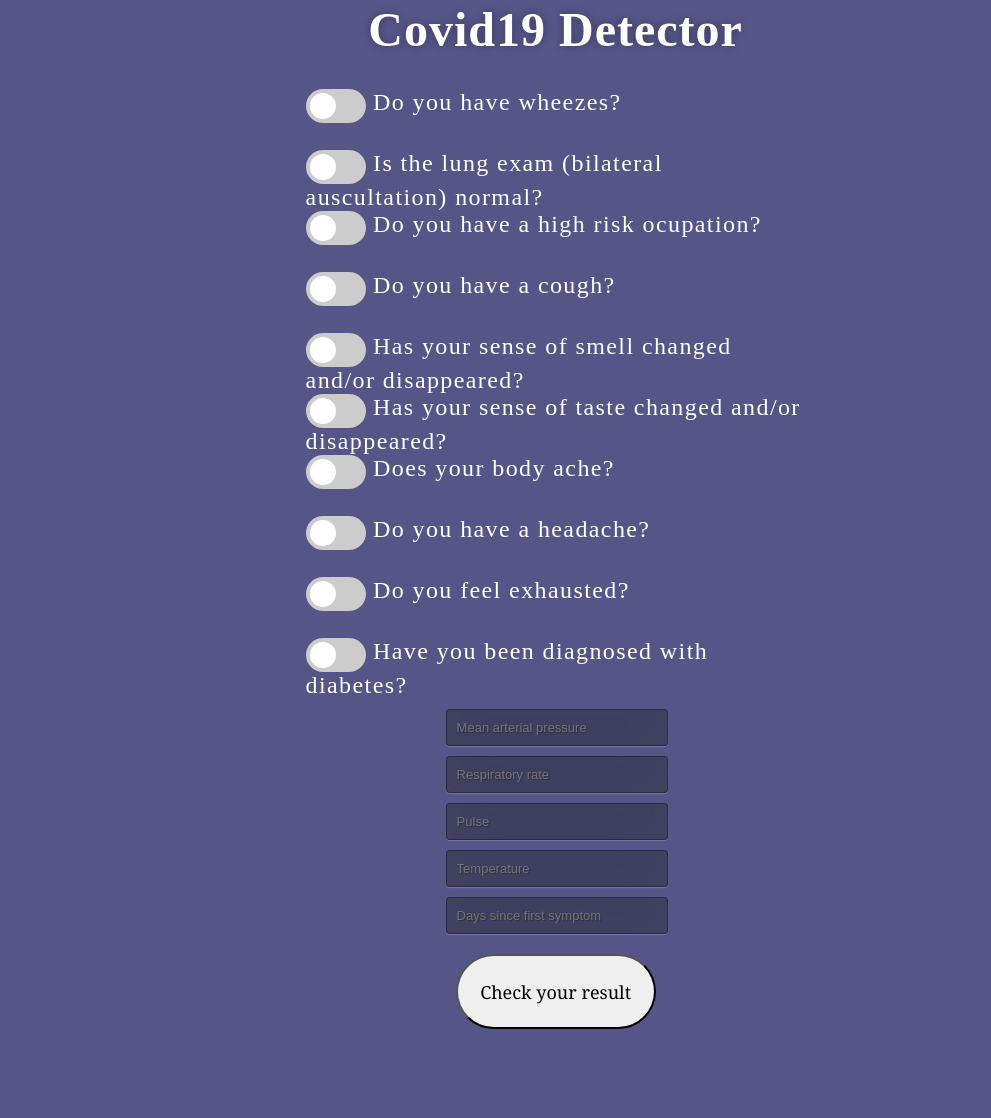
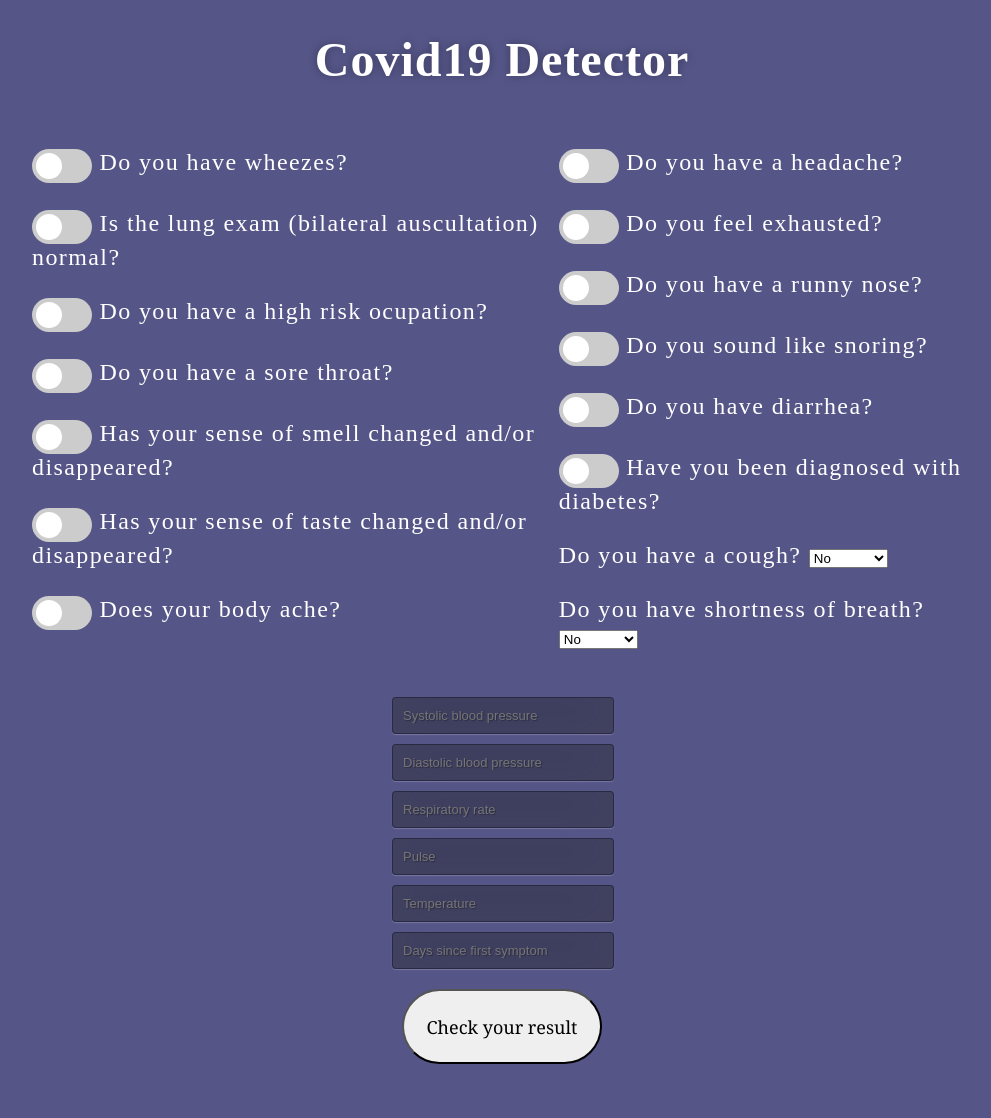
Before and after one commit to Sir-Slade/covid_prediction_project, a Flask app: page / in a window 1280 px wide. Shown: the whole page, without its empty margins (146-1137 px from the left). Before the commit the page ends 1029 px from the top, so only its background shows below. Run offline with Flask 2, Linux system fonts and the light colour scheme; parts of the project's set-up code (start-up, migrations or seed data) failed here and were passed over.

Commit message:
Modified the app so the training script, the app and the html makes use of the new selected features, adding the corresponding parameters in the webpage. Also I changed the layout of the screen so it looks nicer

```diff
--- a/WebApp/FlaskApp.py
+++ b/WebApp/FlaskApp.py
@@ -11,12 +11,16 @@ model = pickle.load(open(model_path + "/logistic_regression.mdl", mode='rb'))
 imputer = pickle.load(open(model_path + "/imputer.imp", mode='rb'))
 
 threshold = .44 #The threshold used to classify a result (if p[x=="Positive"] > .44, then x is "Positive")
-categorical_cols = ['wheezes', 'ctab', 'high_risk_exposure_occupation', 'cough',
+categorical_cols = ['wheezes', 'ctab', 'high_risk_exposure_occupation',
    'loss_of_smell', 'loss_of_taste', 'muscle_sore', 'headache', 'fatigue',
-   'diabetes']
-numerical_cols = ['pam', 'rr', 'pulse', 'temperature',
-   'days_since_symptom_onset']
-ordered_features = ["wheezes", "ctab", "pam", "rr", "pulse", "temperature", "high_risk_exposure_occupation", "cough", "loss_of_smell", "muscle_sore", "loss_of_taste", "headache", "days_since_symptom_onset", "fatigue", "fever", "diabetes"]
+   'diarrhea', 'runny_nose', 'rhonchi', 'sore_throat', 'diabetes']
+numerical_cols = ['sys', 'dia', 'rr', 'pulse', 'temperature',
+   'days_since_symptom_onset', "cough_severity", "sob_severity"]
+ordered_features = ['cough', 'cough_severity', 'ctab', 'days_since_symptom_onset', 'dia',
+       'diabetes', 'diarrhea', 'fatigue', 'fever', 'headache',
+       'high_risk_exposure_occupation', 'loss_of_smell', 'loss_of_taste',
+       'muscle_sore', 'pulse', 'rhonchi', 'rr', 'runny_nose', 'sob',
+       'sob_severity', 'sore_throat', 'sys', 'temperature', 'wheezes']
 
 @app.route('/')
 def home():
@@ -41,10 +45,12 @@ def predictHTML():
     data[categorical_cols] = data[categorical_cols].apply(lambda x : x.map({"True": True, "False": False}), axis=1).astype("bool") #To convert string to bool
     data[numerical_cols] = data[numerical_cols].astype("float")
     data["fever"] = data["temperature"] >= 38
+    data["cough"] = data["cough_severity"] != 0
+    data["sob"] = data["sob_severity"] != 0
     print(data.iloc[0]) #The values we get before imputing
 
+    data = data[ordered_features] #Because the order of the features matters in sklearn (does not remeber the names of the columns) and this statement will get the dataframe in the same order as 'ordered_features'
     data = imputer.transform(data) #Note: If I use the imputer, the result becomes negative. However if I dont, the result is positive with the same values???
-    data = data[ordered_features] #Because the order of the features matters in sklearn (does not remeber the names of the columns) and this statement will get the dataframe in the same order as 'ordered_features'
 
     prediction = model.predict_proba(data)
 
--- a/WebApp/static/css/style.css
+++ b/WebApp/static/css/style.css
@@ -14,12 +14,15 @@ body {
 
 }
 .login {
-	position: absolute;
 	top: 15%;
 	left: 47%;
-	margin: -150px 0 0 -150px;
-	width:500px;
+	margin: auto;
+	width:1000px;
 	height:400px;
+}
+.container{/*flex is for allowing the elements in the container to be displayed horizontally*/
+	display:flex;
+    padding:30px;
 }
 .categorical-values{
     text-align:left;
@@ -27,7 +30,8 @@ body {
 }
 .continuous-values{
     position: relative;
-    left:26%; width: 40%;
+    left:-1%; width: 20%;
+    margin:auto;
     padding: 10px;
 }
 
--- a/WebApp/templates/index.html
+++ b/WebApp/templates/index.html
@@ -18,12 +18,15 @@
  <div class="login">
     <h1>Covid19 Detector</h1>
 
+
      <!-- Main Input For Receiving Query to our ML -->
     <form action="{{ url_for('predictHTML')}}"method="post">
 
         <!-- Since the value of the checkbox only gets submitted when checked, we use a 'hidden' input in addition to the
             regular checkbox (with the same name) so, in case the checkbox is not activated, the hidden input is submitted.
             If it is activated, the value of the checkbox will take precedence (because it is before the hidden input) -->
+
+        <div class="container">
             <div class="categorical-values">
                 <label class="switch">
                     <input type="checkbox" name="wheezes" value="True"/>
@@ -34,7 +37,7 @@
                 <label class="switch" >
                     <input type="checkbox" name="ctab" value="True"/>
                     <span class="slider round"></span>
-            </label> Is the lung exam (bilateral auscultation) normal?<br>
+                </label> Is the lung exam (bilateral auscultation) normal?<br><br>
                 <input type="hidden" name="ctab" value="False"/>
 
                 <label class="switch">
@@ -44,21 +47,21 @@
                 <input type="hidden" name="high_risk_exposure_occupation" value="False"/>
 
                 <label class="switch">
-                <input type="checkbox" name="cough" value="True"/>
+                    <input type="checkbox" name="sore_throat" value="True"/>
                     <span class="slider round"></span>
-            </label> Do you have a cough?<br><br>
-            <input type="hidden" name="cough" value="False"/>
+                </label> Do you have a sore throat?<br><br>
+                <input type="hidden" name="sore_throat" value="False"/>
 
                 <label class="switch">
                     <input type="checkbox" name="loss_of_smell" value="True"/>
                     <span class="slider round"></span>
-            </label> Has your sense of smell changed and/or disappeared?<br>
+                </label> Has your sense of smell changed and/or disappeared?<br><br>
                 <input type="hidden" name="loss_of_smell" value="False"/>
 
                 <label class="switch">
                     <input type="checkbox" name="loss_of_taste" value="True"/>
                     <span class="slider round"></span>
-            </label> Has your sense of taste changed and/or disappeared?<br>
+                </label> Has your sense of taste changed and/or disappeared?<br><br>
                 <input type="hidden" name="loss_of_taste" value="False"/>
 
                 <label class="switch">
@@ -67,6 +70,8 @@
                 </label> Does your body ache?<br><br>
                 <input type="hidden" name="muscle_sore" value="False"/>
 
+            </div>
+            <div class="categorical-values">
                 <label class="switch">
                     <input type="checkbox" name="headache" value="True"/>
                     <span class="slider round"></span>
@@ -80,15 +85,50 @@
                 <input type="hidden" name="fatigue" value="False"/>
 
                 <label class="switch">
+                    <input type="checkbox" name="runny_nose" value="True"/>
+                    <span class="slider round"></span>
+                </label> Do you have a runny nose?<br><br>
+                <input type="hidden" name="runny_nose" value="False"/>
+
+                <label class="switch">
+                    <input type="checkbox" name="rhonchi" value="True"/>
+                    <span class="slider round"></span>
+                </label> Do you sound like snoring?<br><br>
+                <input type="hidden" name="rhonchi" value="False"/>
+
+                <label class="switch">
+                    <input type="checkbox" name="diarrhea" value="True"/>
+                    <span class="slider round"></span>
+                </label> Do you have diarrhea?<br><br>
+                <input type="hidden" name="diarrhea" value="False"/>
+
+                <label class="switch">
                     <input type="checkbox" name="diabetes" value="True"/>
                     <span class="slider round"></span>
-            </label> Have you been diagnosed with diabetes?<br>
+                </label> Have you been diagnosed with diabetes?<br><br>
                 <input type="hidden" name="diabetes" value="False"/>
+
+                 Do you have a cough?
+                <select name="cough_severity">
+                    <option value=0>No</option>
+                    <option value=1>Mild</option>
+                    <option value=2>Moderate</option>
+                    <option value=3>Severe</option>
+                </select><br><br>
+                Do you have shortness of breath?
+                <select name="sob_severity">
+                    <option value=0>No</option>
+                    <option value=1>Mild</option>
+                    <option value=2>Moderate</option>
+                    <option value=3>Severe</option>
+                </select><br>
+            </div>
         </div>
 
         <!-- In order for them to look as they originally did, just take them out of the div -->
         <div class="continuous-values">
-            <input type="number" name="pam" placeholder="Mean arterial pressure" />
+            <input type="number" name="sys" placeholder="Systolic blood pressure" />
+            <input type="number" name="dia" placeholder="Diastolic blood pressure" />
             <input type="number" name="rr" placeholder="Respiratory rate" />
             <input type="number" name="pulse" placeholder="Pulse" />
             <input type="number" name="temperature" placeholder="Temperature"/>
```
Also changed, not shown: WebApp/TrainingScript.py (+6 -5 lines), ReportFigures/Logistic model group.png, ReportFigures/Random Forest Model Group.png, ReportFigures/SVC Model Group.png, ReportFigures/Undersample to positives size.png, 1 other file. Lines whose indentation alone changed are shown as unchanged.
